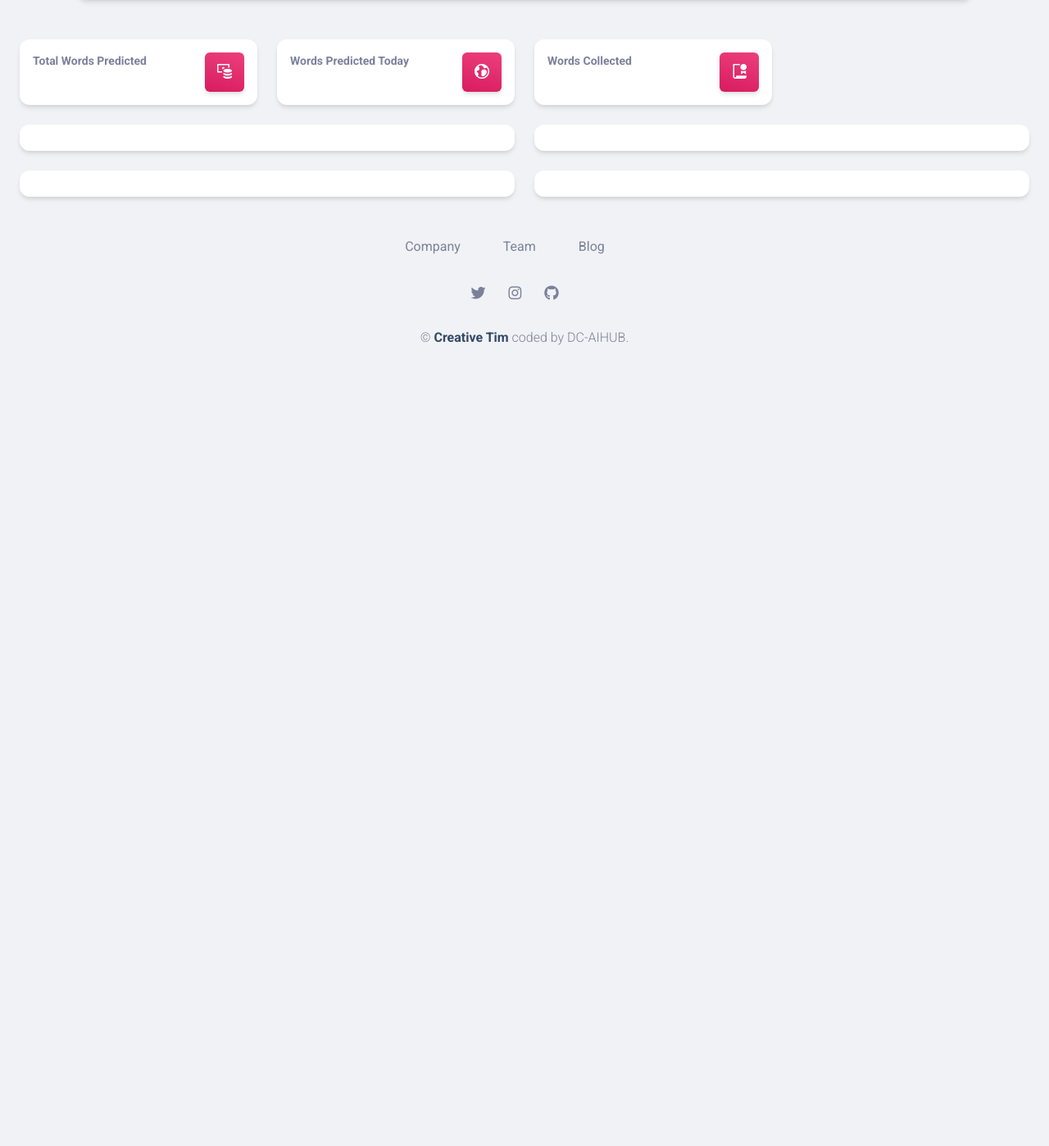
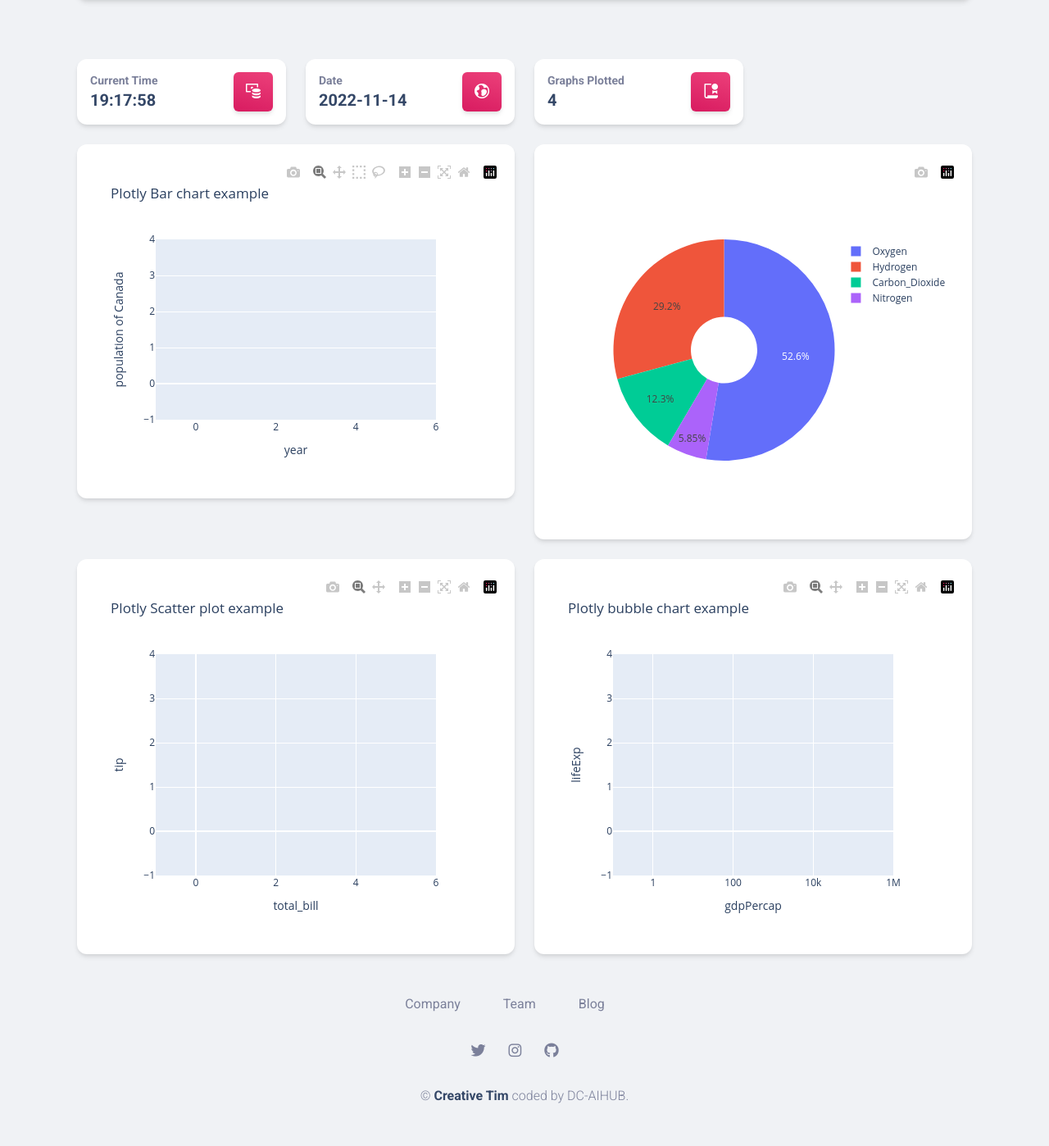
Before and after one commit to AIHUB-COOP/b466a986accf3ecfcdda3201ec08ae8b04a4699aa887779dc80aeb1184c56fb7, a Django app: page /plotly.html in a window 1280 px wide. Shown: the part 104-1502 px from the top of the page at 82% size. Before the commit the page ends 525 px from the top, so only its background shows below. Run offline with Django 4.2, Linux system fonts and the light colour scheme; the visitor is signed in with stand-in values (Sample User, id 1); some libraries are stand-ins or nearby versions.

Commit message:
changes till graph and dashboards

```diff
--- a/apps/home/views.py
+++ b/apps/home/views.py
@@ -3,7 +3,11 @@
 from django.http import HttpResponse, HttpResponseRedirect
 from django.template import loader
 from django.urls import reverse
+import plotly.express as px
+import plotly.graph_objects as go
+from datetime import datetime
 
+df = px.data.tips()
 
 @login_required(login_url="/login/")
 def index(request):
@@ -20,6 +24,20 @@
         if load_template == 'admin':
             return HttpResponseRedirect(reverse('admin:index'))
         if load_template in(['chart.html', 'plotly.html']):
+            pie_fig = donut_chart()
+            scatter_fig = scatter_chart()
+            bar_fig = bar_chart()
+            bubble_fig = bubble_chart()
+            pie_plot_ = pie_fig.to_html(full_html=False, include_plotlyjs='cdn')
+            scatter_plot_ = scatter_fig.to_html(full_html=False, include_plotlyjs='cdn')
+            bar_plot_ = bar_fig.to_html(full_html=False, include_plotlyjs='cdn')
+            bubble_plot_ = bubble_fig.to_html(full_html=False, include_plotlyjs='cdn')
+            context['plot1'] = bar_plot_
+            context['date'] = datetime.today().strftime('%Y-%m-%d')
+            context['time'] = datetime.now().strftime("%H:%M:%S")
+            context['plot2'] = pie_plot_
+            context['plot3'] = scatter_plot_
+            context['plot4'] = bubble_plot_
             context['segment'] = load_template
             html_template = loader.get_template('dashboards/' + load_template)
             return HttpResponse(html_template.render(context, request))
@@ -34,3 +52,37 @@
     except:
         pass
     #insert 500 page if you have
+
+
+
+# def get_pie_chart():
+# # This dataframe has 244 lines, but 4 distinct values for `day`
+#     fig = px.pie(df, values='tip', names='day',title="Plotly Pie chart example", color_discrete_sequence=px.colors.sequential.RdBu)
+#     return fig
+
+def donut_chart():
+    labels = ['Oxygen','Hydrogen','Carbon_Dioxide','Nitrogen']
+    values = [4500, 2500, 1053, 500]
+    fig = go.Figure(data=[go.Pie(labels=labels, values=values, hole=.3)])
+    return fig
+
+def bar_chart():
+    data = px.data.gapminder().query("country == 'Canada'")
+    fig = px.bar(data, x='year', y='pop',
+             hover_data=['lifeExp', 'gdpPercap'], color='lifeExp',
+             title="Plotly Bar chart example",
+             labels={'pop':'population of Canada'}, height=400)
+    return fig
+
+def scatter_chart():
+    fig = px.scatter(df, x="total_bill", y="tip", color="size",
+                 title="Plotly Scatter plot example")
+
+    return fig
+
+
+def bubble_chart():
+    fig = px.scatter(px.data.gapminder().query("year==2007"), x="gdpPercap", y="lifeExp",
+	         size="pop", color="continent",title="Plotly bubble chart example",
+                 hover_name="country", log_x=True, size_max=60)
+    return fig
--- a/apps/templates/dashboards/plotly.html
+++ b/apps/templates/dashboards/plotly.html
@@ -42,7 +42,7 @@
 <br>
 <br>
 <br>
-<div class="container-fluid py-4">
+<div class="container mt-5">
 
   <div class="row">
     <div class="col-xl-3 col-sm-6 mb-xl-0 mb-4">
@@ -51,9 +51,9 @@
           <div class="row">
             <div class="col-8">
               <div class="numbers">
-                <p class="text-sm mb-0 text-capitalize font-weight-bold">Total Words Predicted</p>
+                <p class="text-sm mb-0 text-capitalize font-weight-bold">Current Time</p>
                 <h5 class="font-weight-bolder mb-0">
-                  {{n_user_preds}}
+                  {{time}}
                   <span class="d-none text-success text-sm font-weight-bolder">+5%</span>
                 </h5>
               </div>
@@ -73,9 +73,9 @@
           <div class="row">
             <div class="col-8">
               <div class="numbers">
-                <p class="text-sm mb-0 text-capitalize font-weight-bold">Words Predicted Today</p>
+                <p class="text-sm mb-0 text-capitalize font-weight-bold">Date</p>
                 <h5 class="font-weight-bolder mb-0">
-                  {{n_user_today_preds}}
+                  {{date}}
                   <span class="d-none text-success text-sm font-weight-bolder">+3%</span>
                 </h5>
               </div>
@@ -95,9 +95,9 @@
           <div class="row">
             <div class="col-8">
               <div class="numbers">
-                <p class="text-sm mb-0 text-capitalize font-weight-bold">Words Collected</p>
+                <p class="text-sm mb-0 text-capitalize font-weight-bold">Graphs plotted</p>
                 <h5 class="font-weight-bolder mb-0">
-                  {{user_sents_len}}
+                  {{4}}
                   <span class="d-none text-danger text-sm font-weight-bolder">-2%</span>
                 </h5>
               </div>
@@ -137,7 +137,6 @@
 
 
   <div class="row mt-4">
-
     <div class="col-lg-6">
       <div class="card z-index-2">
         <div class="card-body p-3">
@@ -160,7 +159,6 @@
     </div>
   </div>
   <div class="row mt-4">
-
     <div class="col-lg-6">
       <div class="card z-index-2">
         <div class="card-body p-3">
--- a/apps/templates/home/elements-buttons.html
+++ b/apps/templates/home/elements-buttons.html
@@ -38,7 +38,7 @@
 </head>
 <body class="buttons-sections">
 
-  {% include 'includes/navigation-light.html' %}
+  {% include 'includes/navigation.html' %}
 
   <div class="container mt-5">
     <div class="row">
--- a/apps/templates/home/forms.html
+++ b/apps/templates/home/forms.html
@@ -35,7 +35,7 @@
 </head>
 <body class="forms-sections">
 
-  {% include 'includes/navigation-light.html' %}
+  {% include 'includes/navigation.html' %}
 
   <div class="container mt-5">
     <div class="row">
--- a/requirements.txt
+++ b/requirements.txt
@@ -9,3 +9,4 @@
 toml==0.10.2
 whitenoise==5.3.0
 django-environ==0.8.1
+plotly
```
Also changed, not shown: apps/templates/dashboards/chart.html (+4 -4 lines), apps/static/assets/img/small-logos/icon-sun-cloud.png (added), apps/static/assets/img/small-logos/logo-atlassian.svg (added), apps/static/assets/img/small-logos/logo-invision.svg (added), apps/static/assets/img/small-logos/logo-jira.svg (added), apps/static/assets/img/small-logos/logo-slack.svg (added), apps/static/assets/img/small-logos/logo-spotify.svg (added), apps/static/assets/img/small-logos/logo-webdev.svg (added), apps/static/assets/img/small-logos/logo-xd.svg (added).
